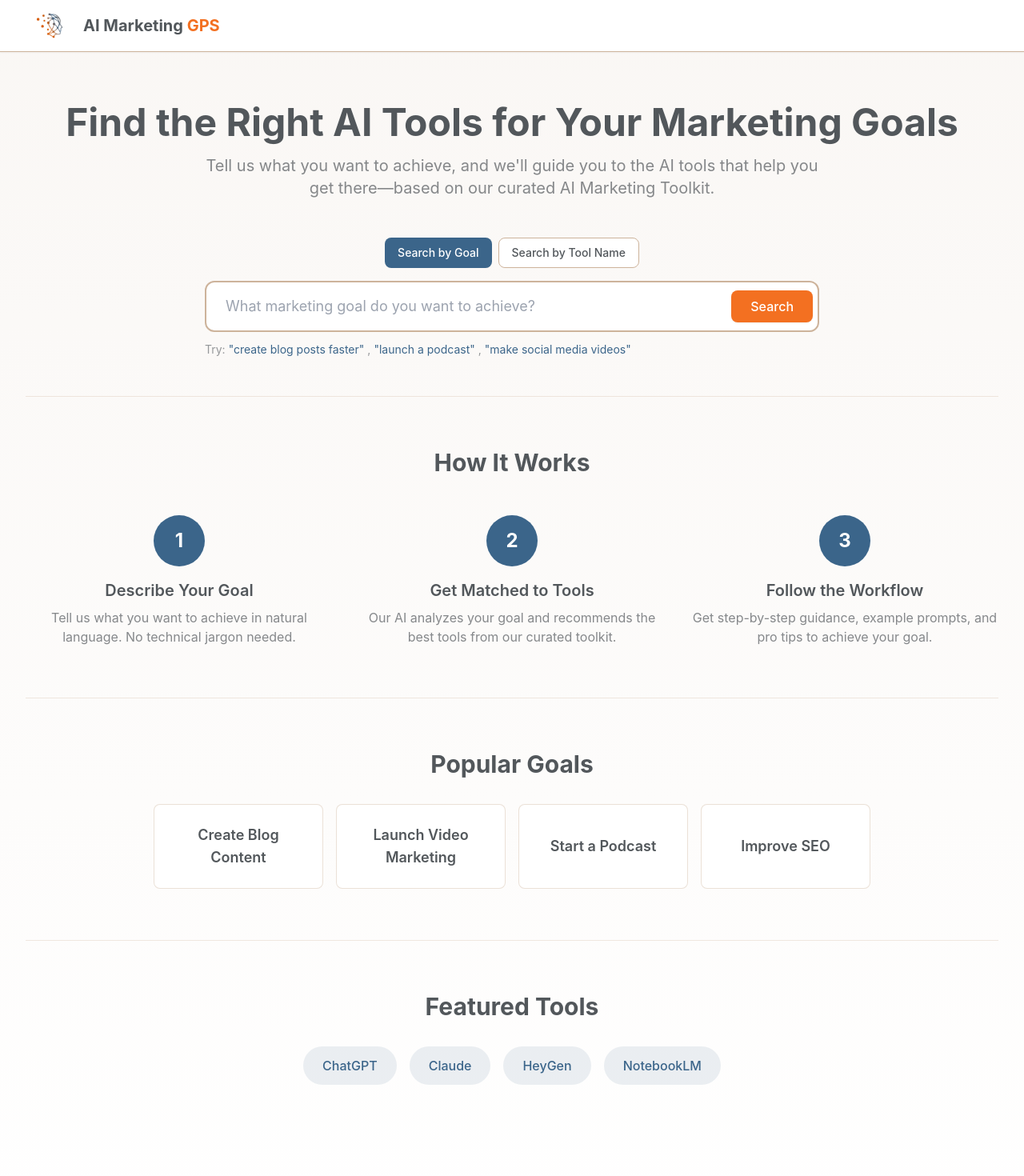
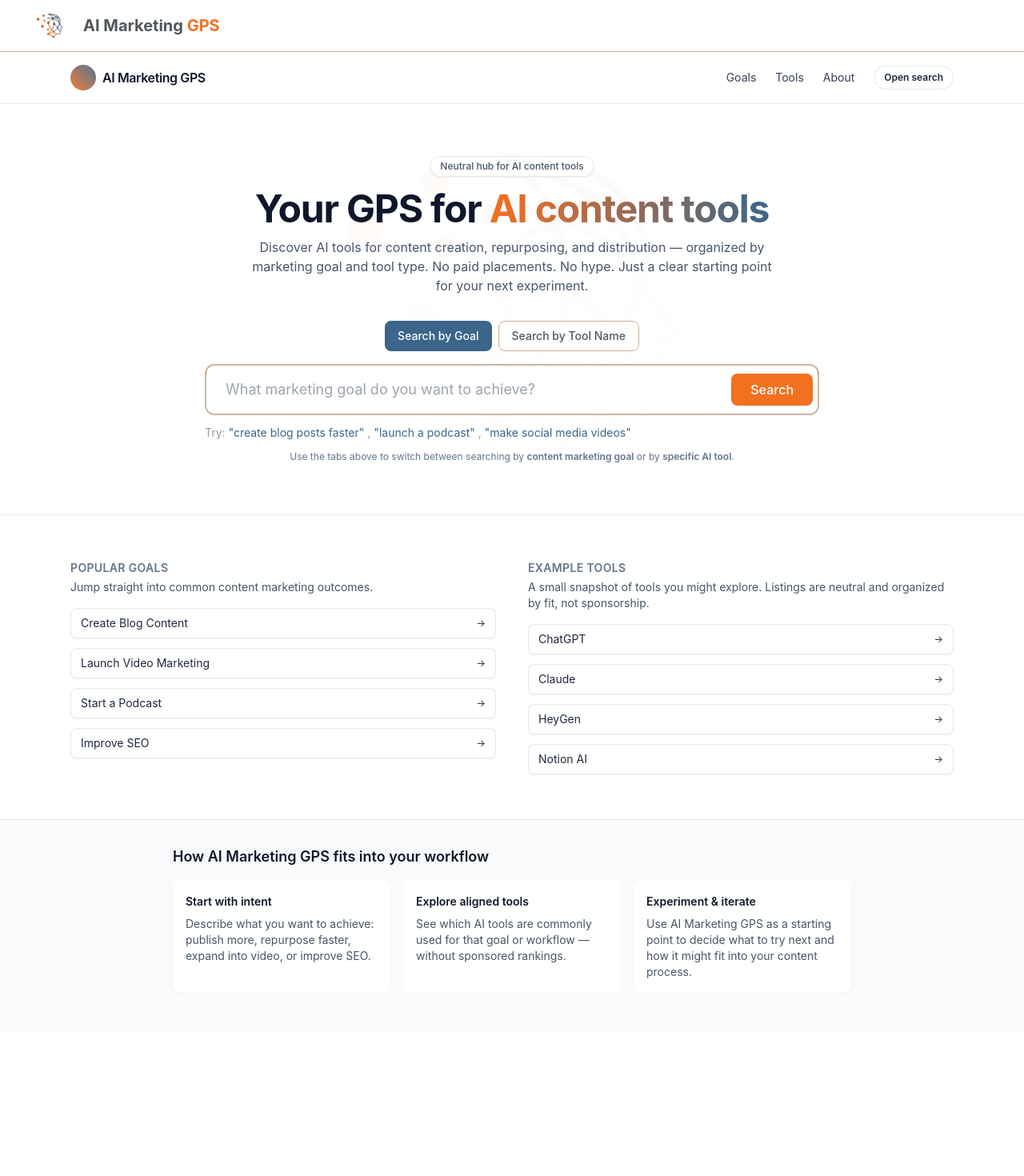
Before and after one commit to lonnierod-ai/ai-marketing-gps, a Next.js app: page / in a window 1280 px wide. Shown: the top 1470 px of the page at 80% size. After the commit the page ends 1289 px from the top, so only its background shows below. Built offline with nearby package versions, Linux system fonts and the light colour scheme.

Commit message:
Polish homepage UI with white hero + icon background

```diff
--- a/src/app/page.tsx
+++ b/src/app/page.tsx
@@ -1,15 +1,13 @@
 "use client";
 
-import { useState } from "react";
 import { useRouter } from "next/navigation";
+import Link from "next/link";
 import SearchBar from "@/components/search/SearchBar";
-import Link from "next/link";
 
 export default function HomePage() {
   const router = useRouter();
 
   const handleSearch = (query: string, searchType: "goal" | "tool") => {
-    // Encode the query and navigate to search results page
     const encodedQuery = encodeURIComponent(query);
     router.push(`/search?q=${encodedQuery}&type=${searchType}`);
   };
@@ -25,125 +23,173 @@ export default function HomePage() {
     { name: "ChatGPT", href: "/tool/chatgpt" },
     { name: "Claude", href: "/tool/claude" },
     { name: "HeyGen", href: "/tool/heygen" },
-    { name: "NotebookLM", href: "/tool/notebooklm" },
+    { name: "Notion AI", href: "/tool/notion-ai" },
   ];
 
   return (
-    <div className="min-h-screen bg-gradient-to-b from-brand-sand/10 to-white">
+    <main className="min-h-screen bg-white text-slate-900">
+      {/* Top nav */}
+      <header className="border-b border-slate-200 bg-white">
+        <div className="mx-auto flex max-w-6xl items-center justify-between px-4 py-4 sm:px-6">
+          <Link href="/" className="flex items-center gap-2">
+            <div className="h-8 w-8 rounded-full bg-gradient-to-tr from-[#f37021] to-[#3b658a] opacity-90" />
+            <span className="text-sm font-semibold tracking-tight sm:text-base">
+              AI Marketing GPS
+            </span>
+          </Link>
+          <nav className="hidden items-center gap-6 text-sm text-slate-700 sm:flex">
+            <Link href="/goals" className="hover:text-slate-900">
+              Goals
+            </Link>
+            <Link href="/tools" className="hover:text-slate-900">
+              Tools
+            </Link>
+            <Link href="/about" className="hover:text-slate-900">
+              About
+            </Link>
+            <Link
+              href="/search"
+              className="rounded-full border border-slate-200 px-3 py-1.5 text-xs font-semibold text-slate-800 hover:border-[#f37021] hover:text-[#f37021]"
+            >
+              Open search
+            </Link>
+          </nav>
+        </div>
+      </header>
 
-      {/* Hero Section */}
-      <main className="max-w-7xl mx-auto px-4 sm:px-6 lg:px-8">
-        <div className="text-center pt-8 pb-8 sm:pt-12 sm:pb-10 lg:pt-16 lg:pb-12">
-          <h2 className="text-3xl sm:text-4xl lg:text-5xl font-bold text-brand-dark mb-4">
-            Find the Right AI Tools for Your Marketing Goals
-          </h2>
-          <p className="text-base sm:text-lg lg:text-xl text-brand-dark/70 mb-8 sm:mb-10 lg:mb-12 max-w-3xl mx-auto">
-            Tell us what you want to achieve, and we'll guide you to the AI
-            tools that help you get there—based on our curated AI Marketing
-            Toolkit.
+      {/* HERO + SEARCH */}
+      <section className="relative overflow-hidden border-b border-slate-200 bg-white">
+        {/* faint icon background */}
+        <div
+          className="pointer-events-none absolute inset-0 opacity-10"
+          style={{
+            backgroundImage: 'url("/ai-gps-icon.png")',
+            backgroundSize: "contain",
+            backgroundRepeat: "no-repeat",
+            backgroundPosition: "center",
+          }}
+        />
+        <div className="pointer-events-none absolute inset-0 bg-gradient-to-b from-white/60 via-white/90 to-white" />
+
+        <div className="relative mx-auto max-w-4xl px-4 py-12 sm:px-6 sm:py-16">
+          <div className="mx-auto max-w-2xl text-center">
+            <p className="inline-flex items-center justify-center rounded-full border border-slate-200 bg-white/70 px-3 py-1 text-xs font-medium text-slate-600 shadow-sm">
+              Neutral hub for AI content tools
             </p>
 
-          {/* Search Bar */}
+            <h1 className="mt-4 text-3xl font-bold tracking-tight text-slate-900 sm:text-4xl md:text-5xl">
+              Your GPS for{" "}
+              <span className="bg-gradient-to-r from-[#f37021] to-[#3b658a] bg-clip-text text-transparent">
+                AI content tools
+              </span>
+            </h1>
+
+            <p className="mt-3 text-sm leading-relaxed text-slate-600 sm:text-base">
+              Discover AI tools for content creation, repurposing, and
+              distribution — organized by marketing goal and tool type. No paid
+              placements. No hype. Just a clear starting point for your next
+              experiment.
+            </p>
+          </div>
+
+          <div className="mt-8">
+            {/* Your existing tabbed search component */}
             <SearchBar onSearch={handleSearch} />
           </div>
 
-        {/* How It Works */}
-        <section className="py-8 sm:py-12 lg:py-16 border-t border-brand-sand/30">
-          <h3 className="text-2xl sm:text-3xl font-bold text-center text-brand-dark mb-8 sm:mb-10 lg:mb-12">
-            How It Works
-          </h3>
-          <div className="grid md:grid-cols-3 gap-6 sm:gap-8">
-            <div className="text-center">
-              <div className="bg-brand-blue rounded-full w-14 h-14 sm:w-16 sm:h-16 flex items-center justify-center mx-auto mb-3 sm:mb-4">
-                <span className="text-xl sm:text-2xl font-bold text-white">1</span>
-              </div>
-              <h4 className="text-lg sm:text-xl font-semibold text-brand-dark mb-2">
-                Describe Your Goal
-              </h4>
-              <p className="text-sm sm:text-base text-brand-dark/70">
-                Tell us what you want to achieve in natural language. No
-                technical jargon needed.
+          <p className="mt-3 text-center text-xs text-slate-500">
+            Use the tabs above to switch between searching by{" "}
+            <span className="font-semibold">content marketing goal</span> or by{" "}
+            <span className="font-semibold">specific AI tool</span>.
           </p>
         </div>
-            <div className="text-center">
-              <div className="bg-brand-blue rounded-full w-14 h-14 sm:w-16 sm:h-16 flex items-center justify-center mx-auto mb-3 sm:mb-4">
-                <span className="text-xl sm:text-2xl font-bold text-white">2</span>
+      </section>
+
+      {/* QUICK LINKS & FEATURED TOOLS (minimal sections) */}
+      <section className="border-b border-slate-200 bg-white">
+        <div className="mx-auto flex max-w-6xl flex-col gap-10 px-4 py-10 sm:px-6 sm:py-14 md:flex-row">
+          {/* Quick links by goal */}
+          <div className="flex-1">
+            <h2 className="text-sm font-semibold uppercase tracking-wide text-slate-500">
+              Popular goals
+            </h2>
+            <p className="mt-1 text-sm text-slate-600">
+              Jump straight into common content marketing outcomes.
+            </p>
+            <div className="mt-4 grid gap-3">
+              {quickLinks.map((link) => (
+                <Link
+                  key={link.href}
+                  href={link.href}
+                  className="flex items-center justify-between rounded-lg border border-slate-200 bg-white px-3 py-2 text-sm text-slate-800 shadow-sm transition hover:border-[#f37021] hover:text-[#f37021]"
+                >
+                  <span>{link.title}</span>
+                  <span className="text-xs">&rarr;</span>
+                </Link>
+              ))}
             </div>
-              <h4 className="text-lg sm:text-xl font-semibold text-brand-dark mb-2">
-                Get Matched to Tools
-              </h4>
-              <p className="text-sm sm:text-base text-brand-dark/70">
-                Our AI analyzes your goal and recommends the best tools from our
-                curated toolkit.
+          </div>
+
+          {/* Featured tools */}
+          <div className="flex-1">
+            <h2 className="text-sm font-semibold uppercase tracking-wide text-slate-500">
+              Example tools
+            </h2>
+            <p className="mt-1 text-sm text-slate-600">
+              A small snapshot of tools you might explore. Listings are neutral
+              and organized by fit, not sponsorship.
             </p>
+            <div className="mt-4 grid gap-3">
+              {featuredTools.map((tool) => (
+                <Link
+                  key={tool.href}
+                  href={tool.href}
+                  className="flex items-center justify-between rounded-lg border border-slate-200 bg-white px-3 py-2 text-sm text-slate-800 shadow-sm transition hover:border-[#3b658a] hover:text-[#3b658a]"
+                >
+                  <span>{tool.name}</span>
+                  <span className="text-xs">&rarr;</span>
+                </Link>
+              ))}
             </div>
-            <div className="text-center">
-              <div className="bg-brand-blue rounded-full w-14 h-14 sm:w-16 sm:h-16 flex items-center justify-center mx-auto mb-3 sm:mb-4">
-                <span className="text-xl sm:text-2xl font-bold text-white">3</span>
-              </div>
-              <h4 className="text-lg sm:text-xl font-semibold text-brand-dark mb-2">
-                Follow the Workflow
-              </h4>
-              <p className="text-sm sm:text-base text-brand-dark/70">
-                Get step-by-step guidance, example prompts, and pro tips to
-                achieve your goal.
-              </p>
           </div>
         </div>
       </section>
 
-        {/* Quick Links */}
-        <section className="py-8 sm:py-12 lg:py-16 border-t border-brand-sand/30">
-          <h3 className="text-2xl sm:text-3xl font-bold text-center text-brand-dark mb-6 sm:mb-8">
-            Popular Goals
-          </h3>
-          <div className="grid sm:grid-cols-2 lg:grid-cols-4 gap-3 sm:gap-4 max-w-4xl mx-auto">
-            {quickLinks.map((link) => (
-              <Link
-                key={link.href}
-                href={link.href}
-                className="block p-4 sm:p-6 bg-white border border-brand-sand/40 rounded-lg hover:shadow-md hover:border-brand-orange/30 transition-all text-center min-h-[60px] flex items-center justify-center"
-              >
-                <span className="text-base sm:text-lg font-semibold text-brand-dark">
-                  {link.title}
-                </span>
-              </Link>
-            ))}
+      {/* SHORT EXPLAINER */}
+      <section className="bg-slate-50 pb-12 pt-8">
+        <div className="mx-auto max-w-4xl px-4 sm:px-6">
+          <h2 className="text-base font-semibold text-slate-900 sm:text-lg">
+            How AI Marketing GPS fits into your workflow
+          </h2>
+          <div className="mt-4 grid gap-4 text-sm text-slate-700 sm:grid-cols-3">
+            <div className="rounded-lg bg-white p-4 shadow-sm">
+              <p className="font-semibold text-slate-900">Start with intent</p>
+              <p className="mt-2 text-slate-600">
+                Describe what you want to achieve: publish more, repurpose
+                faster, expand into video, or improve SEO.
+              </p>
             </div>
-        </section>
-
-        {/* Featured Tools */}
-        <section className="py-8 sm:py-12 lg:py-16 border-t border-brand-sand/30">
-          <h3 className="text-2xl sm:text-3xl font-bold text-center text-brand-dark mb-6 sm:mb-8">
-            Featured Tools
-          </h3>
-          <div className="flex flex-wrap justify-center gap-3 sm:gap-4 max-w-2xl mx-auto">
-            {featuredTools.map((tool) => (
-              <Link
-                key={tool.href}
-                href={tool.href}
-                className="px-5 py-2.5 sm:px-6 sm:py-3 bg-brand-blue/10 text-brand-blue rounded-full hover:bg-brand-orange hover:text-white transition-colors font-medium text-sm sm:text-base"
-              >
-                {tool.name}
-              </Link>
-            ))}
+            <div className="rounded-lg bg-white p-4 shadow-sm">
+              <p className="font-semibold text-slate-900">
+                Explore aligned tools
+              </p>
+              <p className="mt-2 text-slate-600">
+                See which AI tools are commonly used for that goal or workflow —
+                without sponsored rankings.
+              </p>
+            </div>
+            <div className="rounded-lg bg-white p-4 shadow-sm">
+              <p className="font-semibold text-slate-900">
+                Experiment & iterate
+              </p>
+              <p className="mt-2 text-slate-600">
+                Use AI Marketing GPS as a starting point to decide what to try
+                next and how it might fit into your content process.
+              </p>
+            </div>
+          </div>
         </div>
       </section>
     </main>
-
-      {/* Footer */}
-      <footer className="border-t border-brand-sand/30 mt-8 sm:mt-12 lg:mt-16 py-6 sm:py-8 bg-brand-sand/5">
-        <div className="max-w-7xl mx-auto px-4 sm:px-6 lg:px-8 text-center text-brand-dark/60">
-          <p className="mb-2 text-sm sm:text-base">
-            Data curated from Q'dUp Content Marketing Agency's AI Toolkit
-            (November 2025)
-          </p>
-          <p className="text-xs sm:text-sm">
-            AI tools and features are subject to change. Always verify current
-            information with vendors.
-          </p>
-        </div>
-      </footer>
-    </div>
   );
 }
```
Lines whose indentation alone changed are shown as unchanged.
